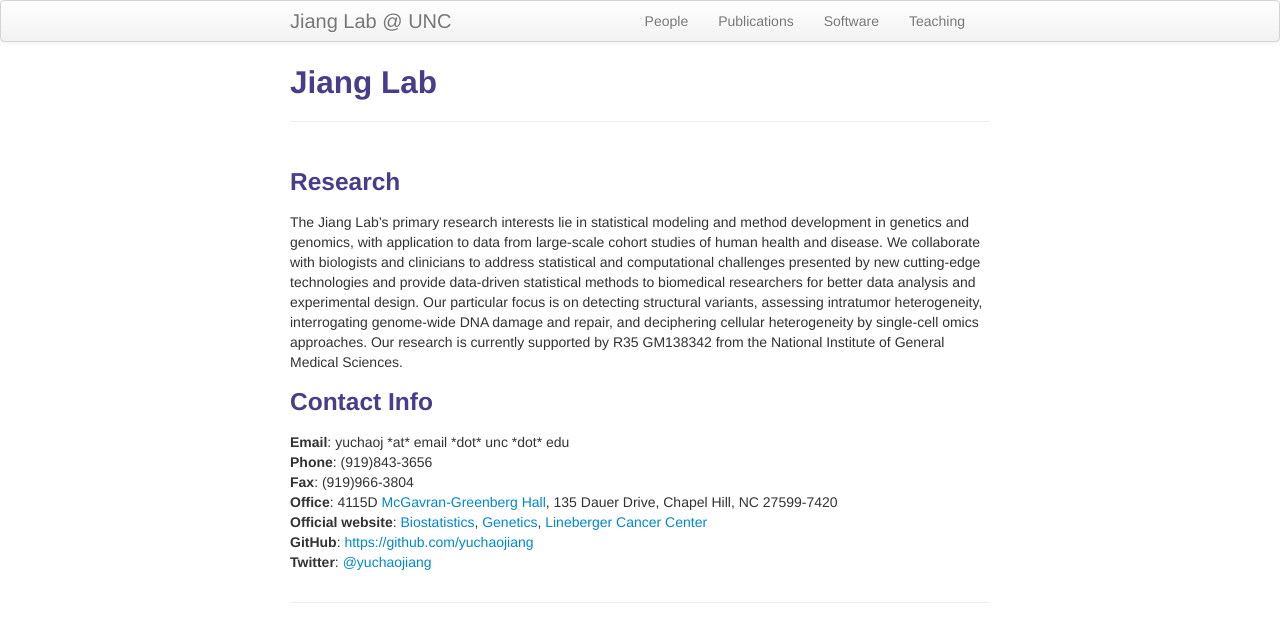
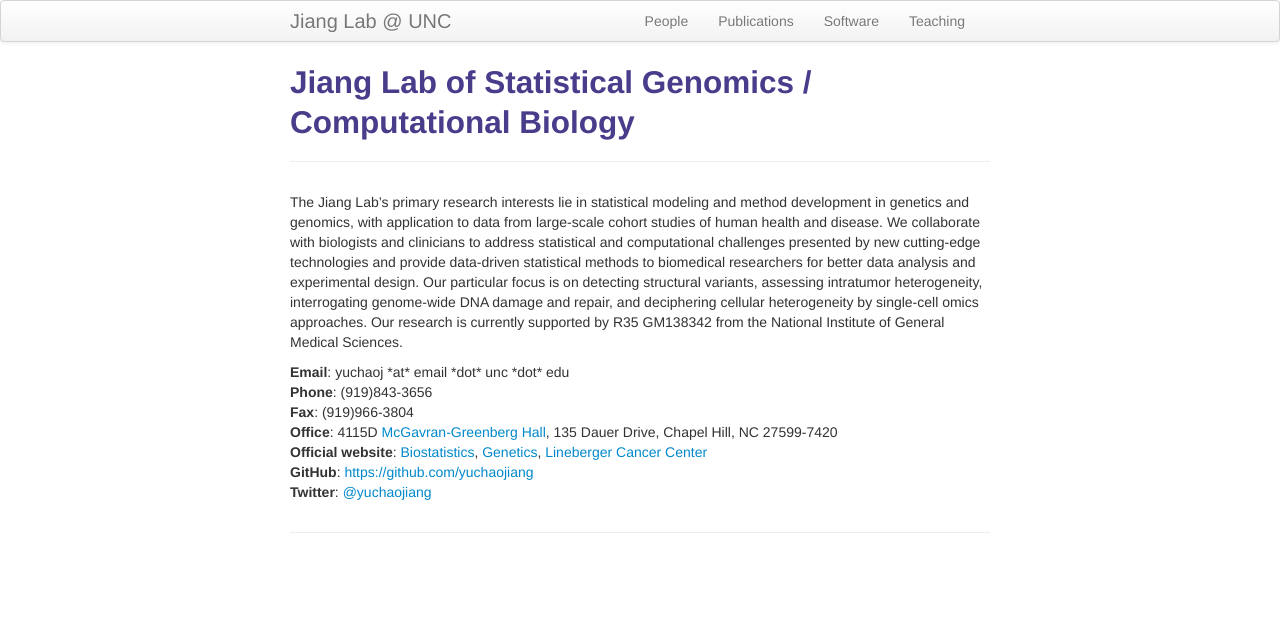
Before and after one commit to yuchaojiang/yuchaojiang.github.io, a Jekyll site: the page built from index.md, in a window 1280 px wide. Shown: the top 642 px of the page. Built offline with Jekyll 4.4.1, drawn with Linux system fonts in a browser that asks for light colours.

Commit message:
Update index.md

```diff
--- a/index.md
+++ b/index.md
@@ -1,12 +1,9 @@
 ---
 layout: page
-title: Jiang Lab
+title: Jiang Lab of Statistical Genomics / Computational Biology
 ---
-### Research
 
 The Jiang Lab’s primary research interests lie in statistical modeling and method development in genetics and genomics, with application to data from large-scale cohort studies of human health and disease. We collaborate with biologists and clinicians to address statistical and computational challenges presented by new cutting-edge technologies and provide data-driven statistical methods to biomedical researchers for better data analysis and experimental design. Our particular focus is on detecting structural variants, assessing intratumor heterogeneity, interrogating genome-wide DNA damage and repair, and deciphering cellular heterogeneity by single-cell omics approaches. Our research is currently supported by R35 GM138342 from the National Institute of General Medical Sciences.
-
-### Contact Info
 
 <div class="container">
     <div class="row-fluid">
```
